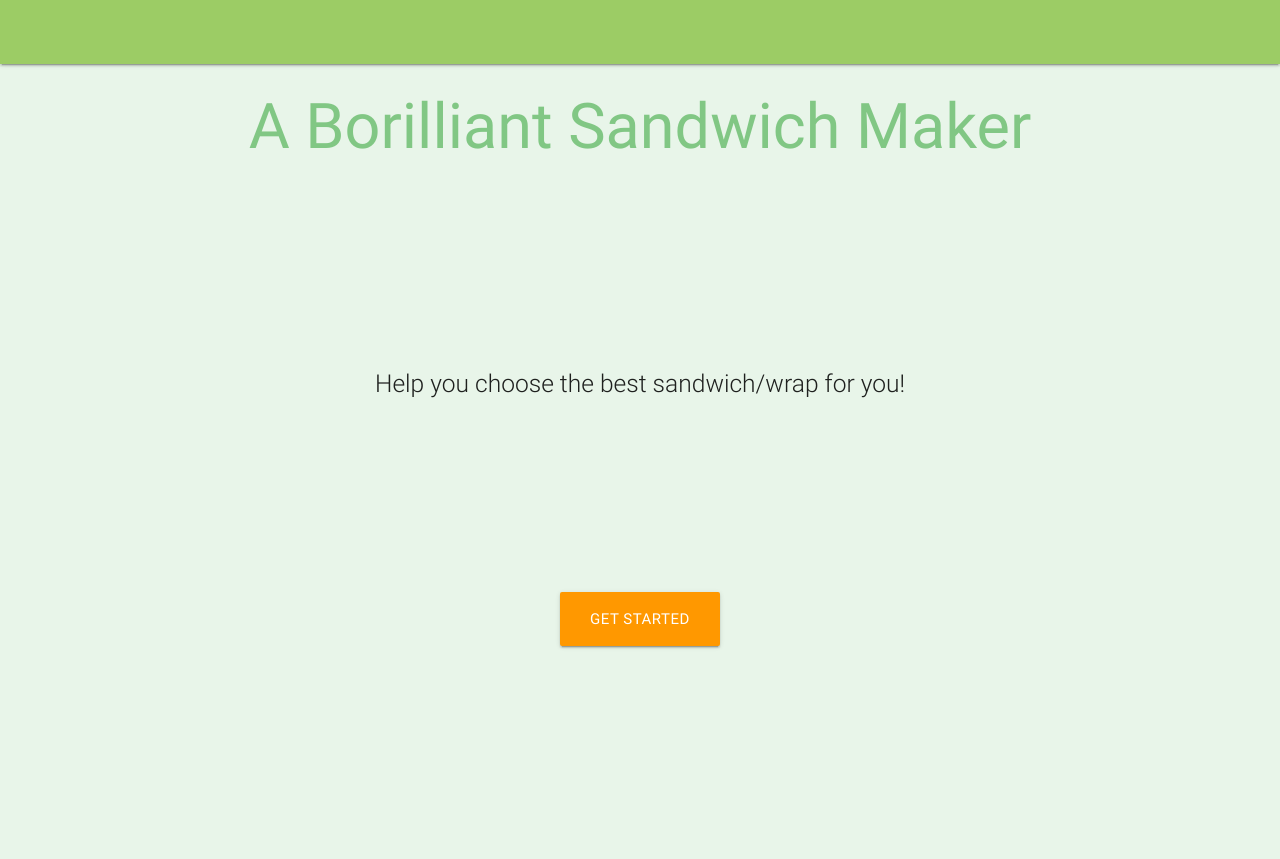
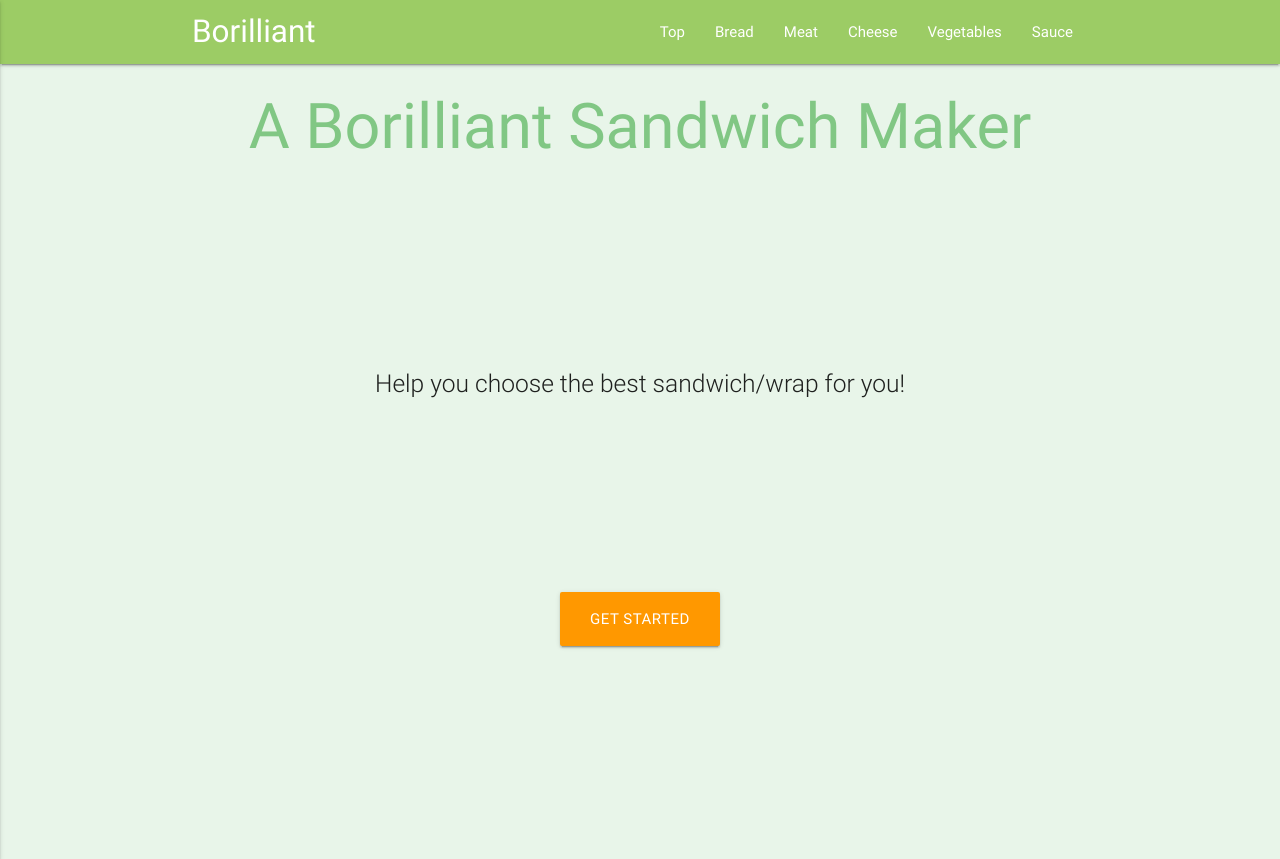
Before and after one commit to bobmayuze/project_HEY, a plain HTML site: page index.html in a window 1280 px wide. Shown: the top 859 px of the page. Drawn offline with Linux system fonts and the light colour scheme.

Commit message:
Final Version 2

```diff
--- a/index.html
+++ b/index.html
@@ -30,7 +30,7 @@
 
 <body>
   <nav class="light-green lighten-1" role="navigation">
-<!--     <div class="nav-wrapper container">
+    <div class="nav-wrapper container">
       <a id="logo-container" href="#" class="brand-logo">Borilliant</a>
       <ul class="right hide-on-med-and-down page-scoll">
         <li><a href="#index-banner">Top</a></li>
@@ -51,7 +51,7 @@
       </ul>
       <a href="#" data-activates="nav-mobile" class="button-collapse"><i class="material-icons">menu</i></a>
     </div>
- -->  </nav>
+  </nav>
 
   <!-- WELCOME part -->
   <div class="section no-pad-bot " id="index-banner">
```
